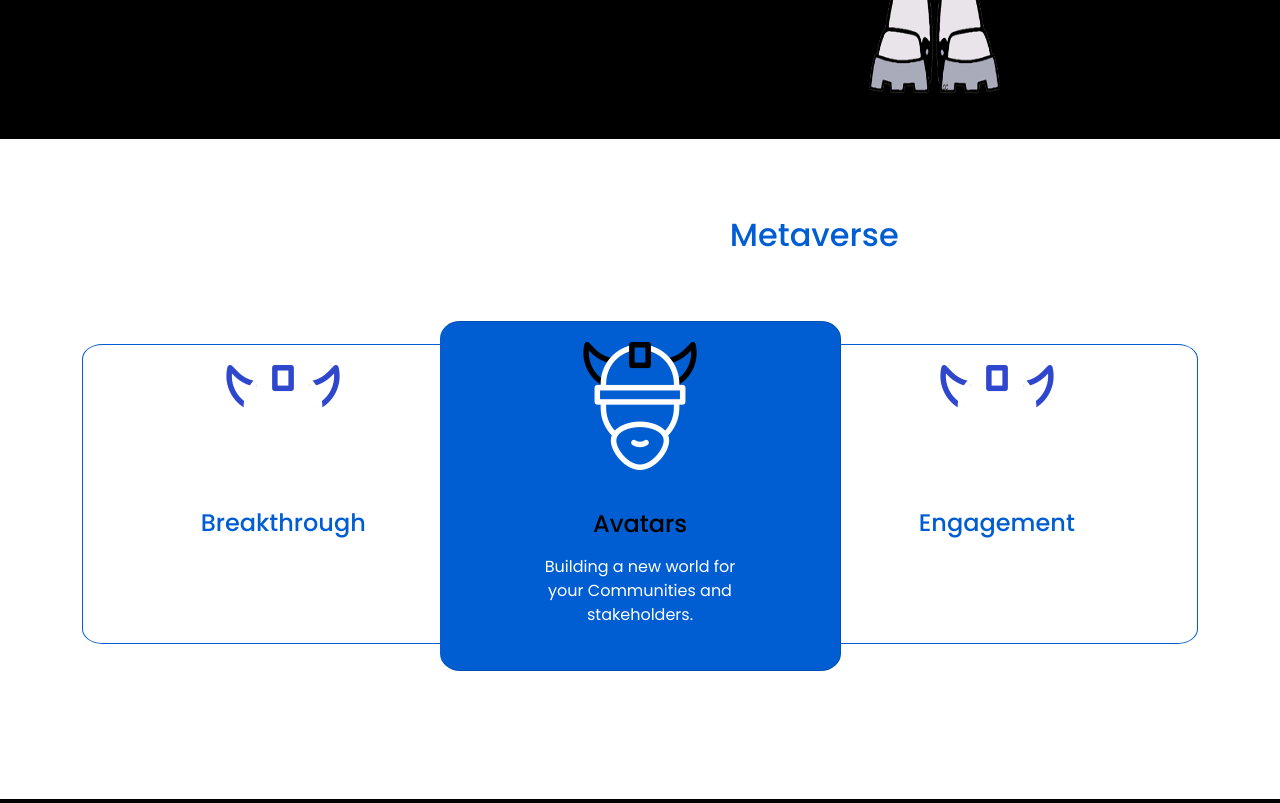
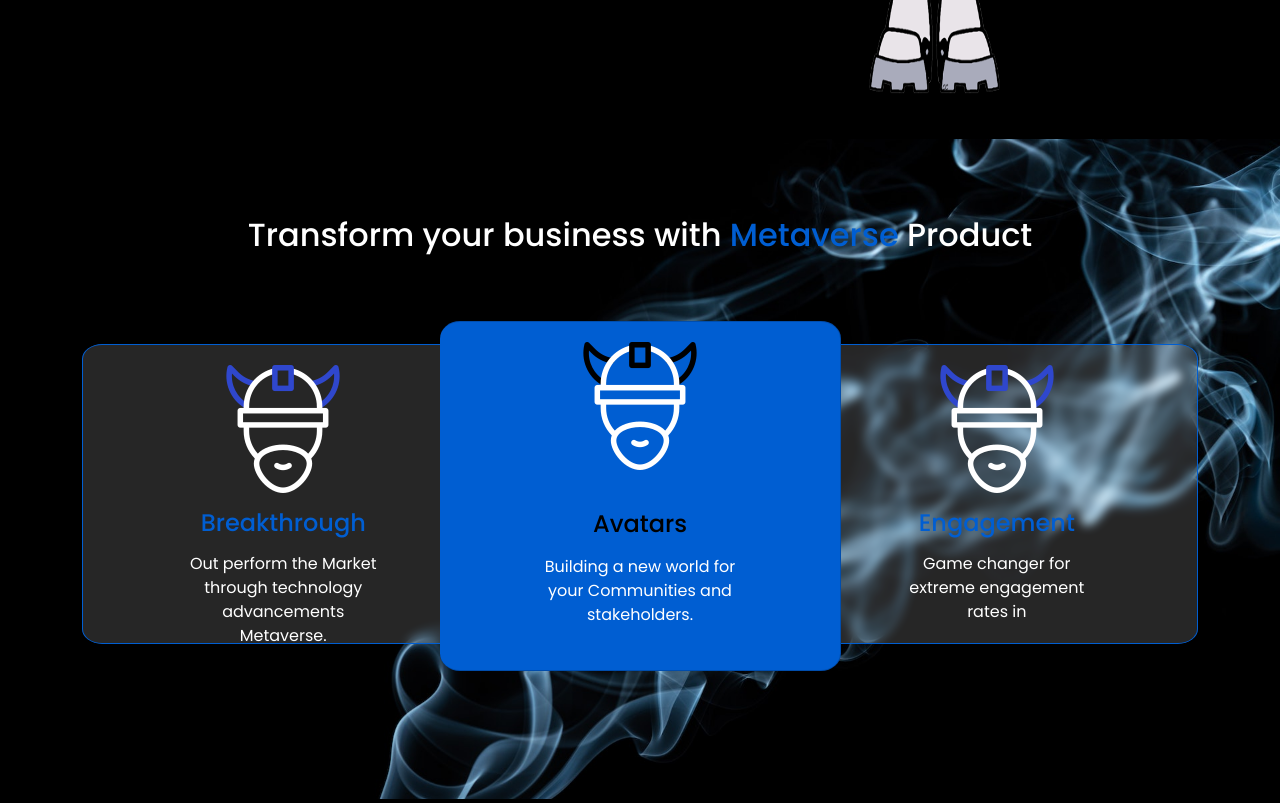
Before and after one commit to DevPrak10/MaveX, a plain HTML site: page index.html in a window 1280 px wide. Shown: the part 1360-2163 px from the top of the page. Drawn offline with nearby package versions, Linux system fonts and the light colour scheme; the site is published under a folder, as on GitHub Pages, so addresses that start at the root find nothing.

Commit message:
stylesheet updated

```diff
--- a/style.css
+++ b/style.css
@@ -223,7 +223,7 @@
 /* ********************SECTION-3 START****************** */
 
 .main-container-3 {
-    background-image: url(/images/smoke_bg.jpg);
+    background-image: url(./images/smoke_bg.jpg);
     background-size: 100% auto;
     background-repeat: no-repeat;
     padding-top: 6%;
```
